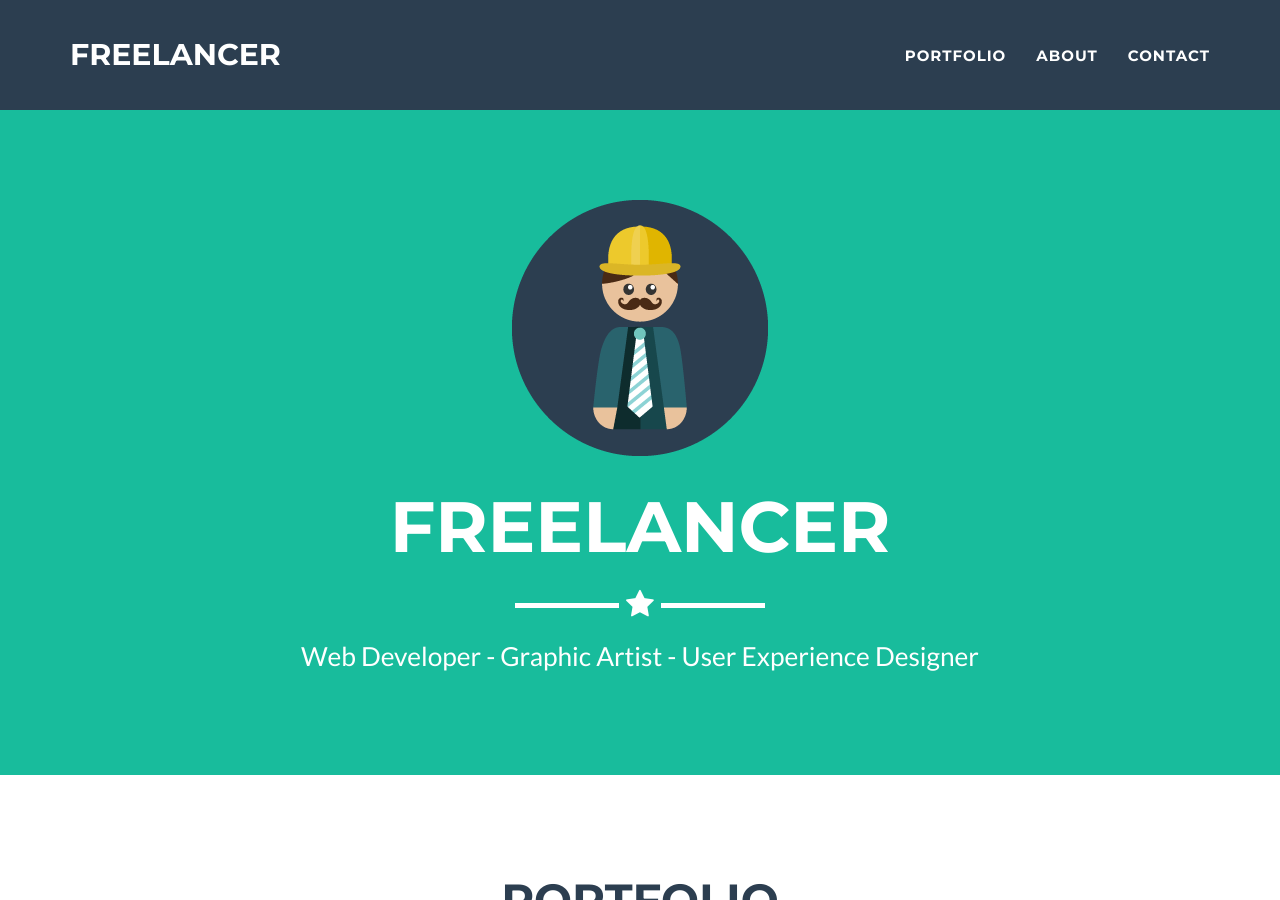
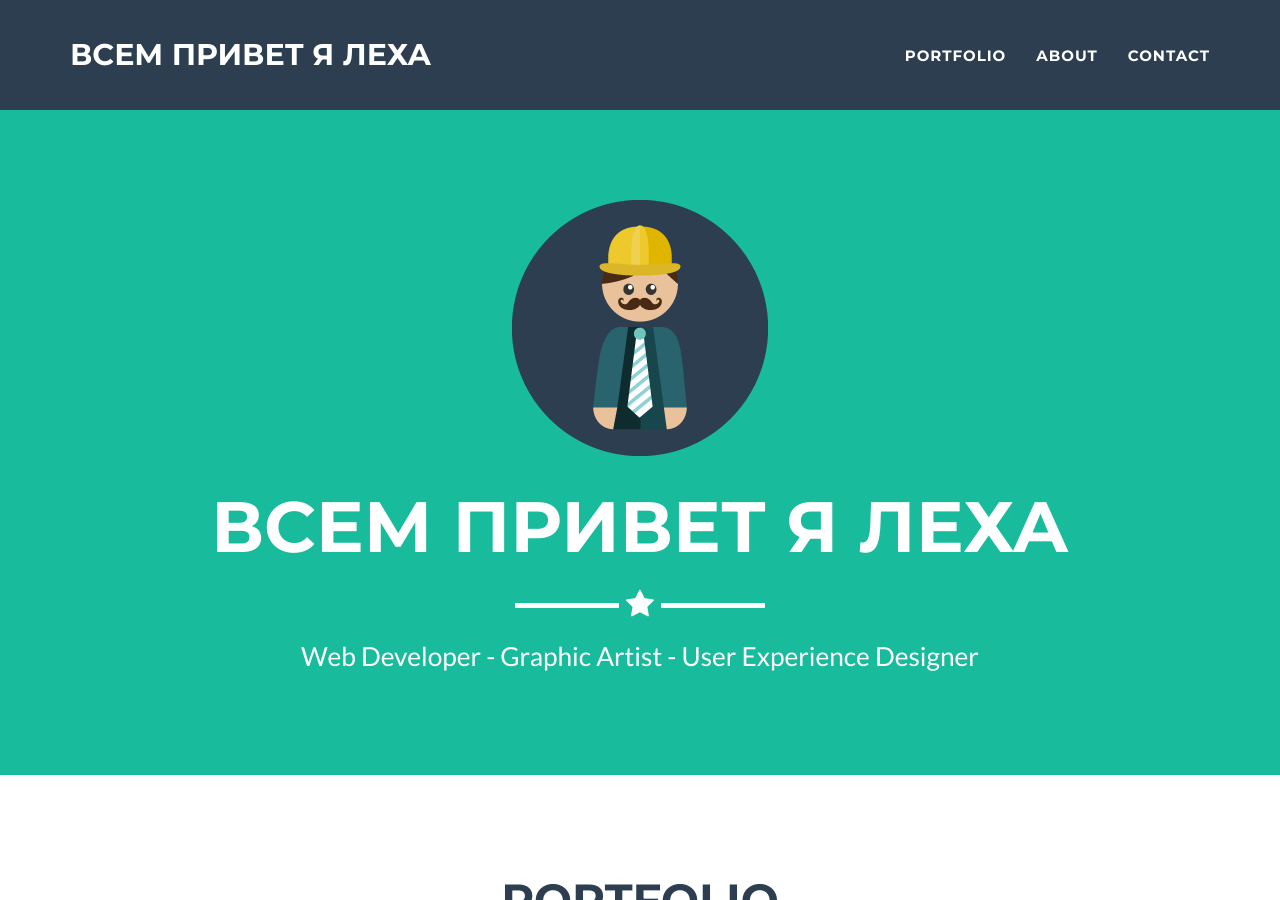
Before and after one commit to Aleks-ei/Aleks-ei.github.io, a Jekyll site: the page built from _posts/2014-07-18-project-1.markdown, in a window 1280 px wide and 900 px high. Built offline with Jekyll 4.4.1, drawn with Linux system fonts in a browser that asks for light colours.

Commit message:
Update _config.yml

```diff
--- a/_config.yml
+++ b/_config.yml
@@ -1,5 +1,5 @@
 # Site settings
-title: Freelancer
+title: ВСЕМ ПРИВЕТ Я ЛЕХА
 email: your-email@domain.com
 url: https://github.com/jeromelachaud/freelancer-theme
 description: "Write an awesome description for your new site here. You can edit this line in _config.yml. It will appear in your document head meta (for Google search results) and in your feed.xml site description."
```
